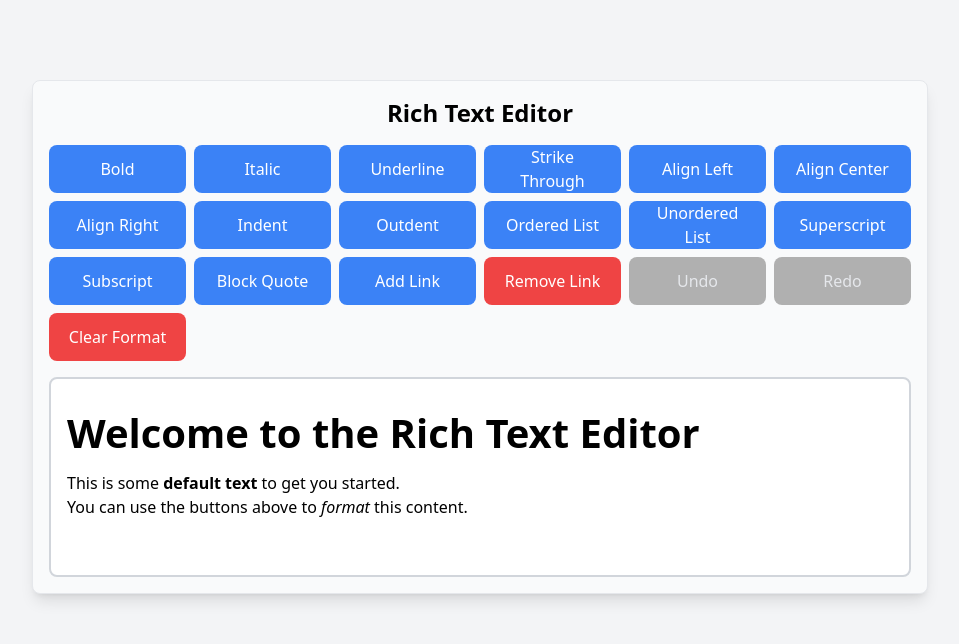
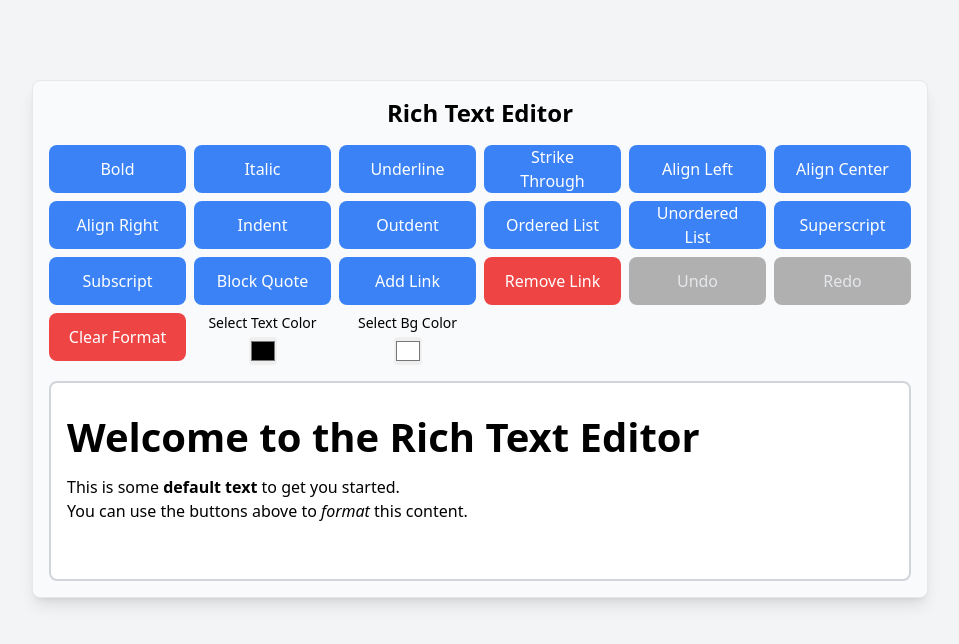
Before and after one commit to mitanvir05/richtext-package, a React (Vite) app: page / in a window 1280 px wide. Shown: the top 644 px of the page, without its empty margins (160-1119 px from the left). Built offline with nearby package versions, Linux system fonts and the light colour scheme.

Commit message:
Update RichTextEditor.jsx

```diff
--- a/src/RichTextEditor.jsx
+++ b/src/RichTextEditor.jsx
@@ -12,6 +12,8 @@ const RichTextEditor = () => {
   const [activeCommands, setActiveCommands] = useState([]);
   const [canUndo, setCanUndo] = useState(false);
   const [canRedo, setCanRedo] = useState(false);
+  const [textColor, setTextColor] = useState("#000000");
+  const [bgColor, setBgColor] = useState("#ffffff");
 
   const formatText = (command, value = null) => {
     document.execCommand(command, false, value);
@@ -59,9 +61,17 @@ const RichTextEditor = () => {
   };
 
   const clearFormat = () => {
-    editorRef.current.innerHTML = DEFAULT_CONTENT; // Reset to default content
+    editorRef.current.innerHTML = DEFAULT_CONTENT;
     updateActiveCommands();
     updateUndoRedoState();
+  };
+
+  const applyTextColor = (color) => {
+    formatText("foreColor", color);
+  };
+
+  const applyBgColor = (color) => {
+    formatText("hiliteColor", color);
   };
 
   const updateUndoRedoState = () => {
@@ -188,6 +198,26 @@ const RichTextEditor = () => {
           >
             Clear Format
           </button>
+
+          <div className="flex flex-col items-center">
+            <label className="text-sm font-medium mb-1">Select Text Color</label>
+            <input
+              type="color"
+              value={textColor}
+              onChange={(e) => applyTextColor(e.target.value)}
+              className="w-7 h-7 rounded cursor-pointer"
+            />
+          </div>
+
+          <div className="flex flex-col items-center">
+            <label className="text-sm font-medium mb-1">Select Bg Color</label>
+            <input
+              type="color"
+              value={bgColor}
+              onChange={(e) => applyBgColor(e.target.value)}
+              className="w-7 h-7 rounded cursor-pointer"
+            />
+          </div>
         </div>
 
         <div
```
